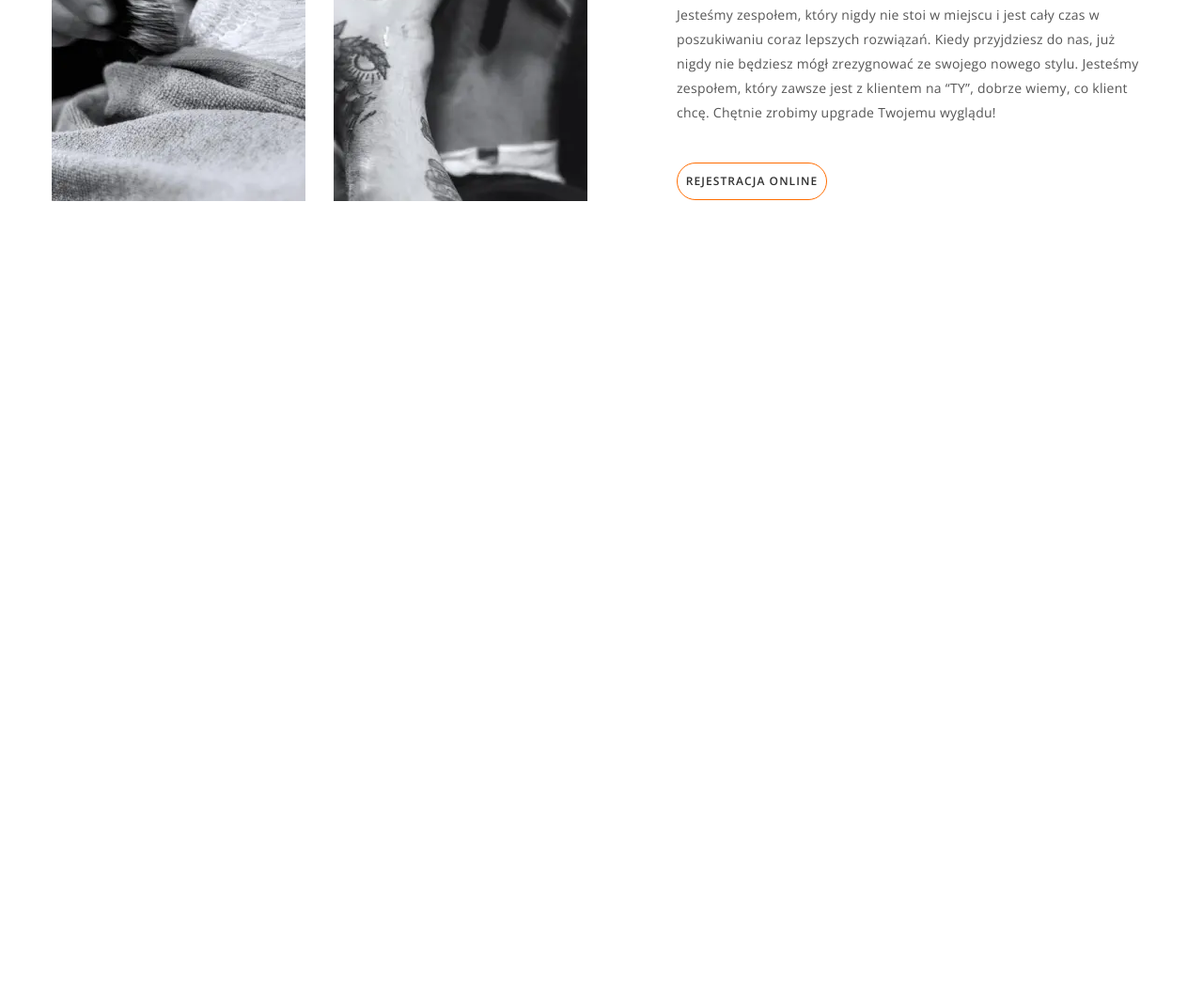
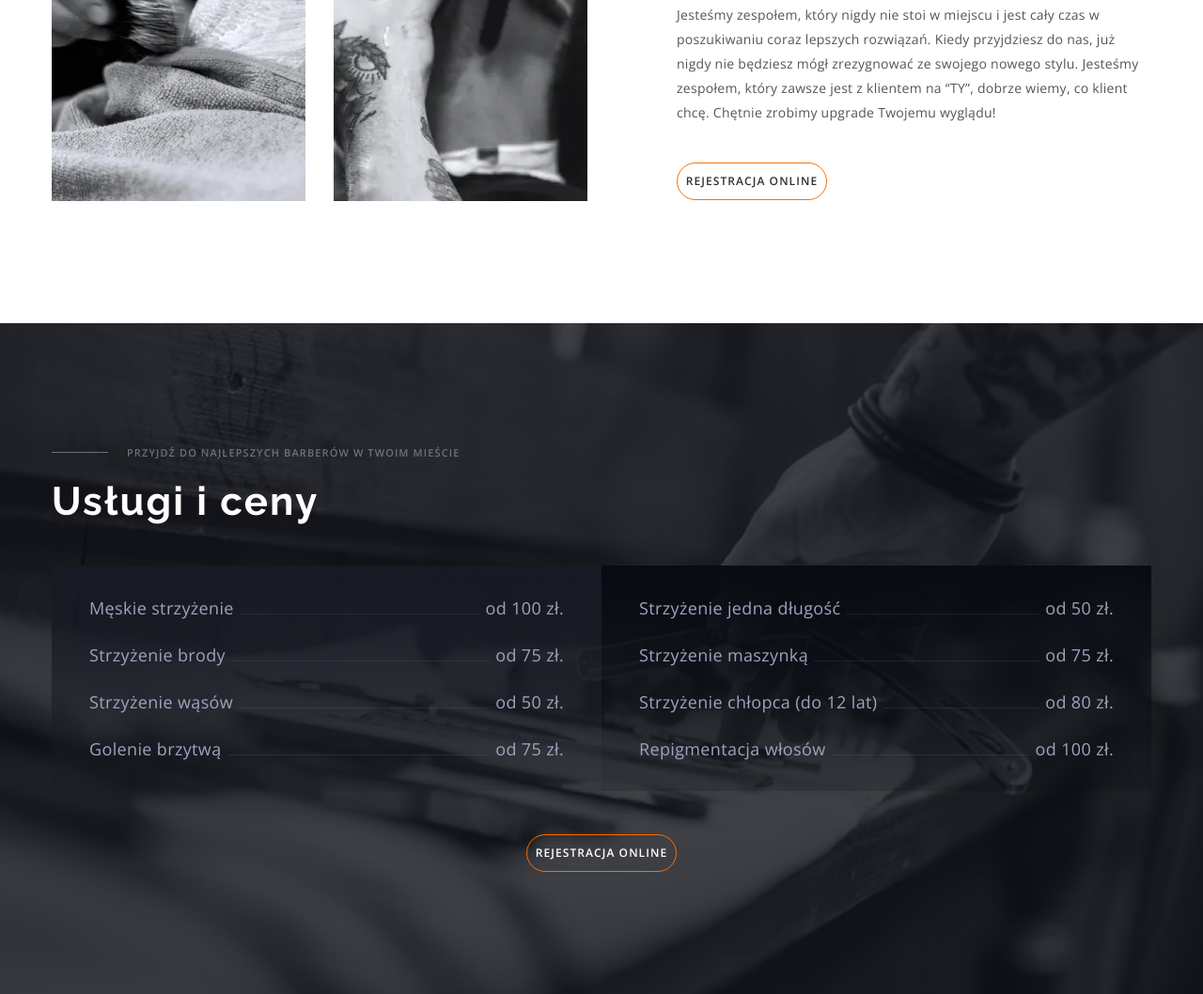
Before and after one commit to dawidmarek95x/HTML_CSS-Barbershop_page, a plain HTML site: page index.html in a window 1280 px wide. Shown: the part 1039-2097 px from the top of the page at 94% size. Before the commit the page ends 1383 px from the top, so only its background shows below. Drawn offline with nearby package versions, Linux system fonts and the light colour scheme.

Commit message:
Added @media for services and prices section

```diff
--- a/index.html
+++ b/index.html
@@ -146,7 +146,7 @@
       </section>
 
       <!-- SERVICES AND PRICES -->
-      <!-- <section class="services section">
+      <section class="services section">
         <div class="container">
           <p class="undertitle undertitle--dark-theme">PRZYJDŹ DO NAJLEPSZYCH BARBERÓW W TWOIM MIEŚCIE</p>
           <h2 class="secondary-header secondary-header--dark-theme">Usługi i ceny</h2>
@@ -198,7 +198,7 @@
           </div>
           <button class="modal-btn modal-btn--dark-theme" type="button" data-modal-open>REJESTRACJA ONLINE</button>
         </div>
-      </section> -->
+      </section>
 
       <!-- WHY US -->
       <!-- <section class="why-us section">
--- a/sass/components/_secondary-header.scss
+++ b/sass/components/_secondary-header.scss
@@ -2,7 +2,7 @@
   font-family: $secondaryFont;
   font-weight: 700;
   font-size: 42px;
-  line-height: 1.167;
+  line-height: 1.174;
   letter-spacing: 0.05em;
 }
 
--- a/sass/layout/_services.scss
+++ b/sass/layout/_services.scss
@@ -1,6 +1,6 @@
 .services {
   background-color: $bgColorServices;
-  background-image: url(../images/services-bg.png);
+  background-image: url(../images/services/services-bg-mobile.png);
   background-repeat: no-repeat;
   background-size: cover;
 
@@ -15,28 +15,20 @@
 }
 
 .services__list--wrapper {
-  display: flex;
-  margin-bottom: 46px;
+  margin-bottom: 50px;
+  padding: 30px;
+  background-image: linear-gradient(
+    180deg,
+    #171a24 0%,
+    rgba(23, 26, 36, 0.2) 100%
+  );
 }
 
 .services__list {
-  width: 50%;
-  padding: 30px 40px;
+  width: 100%;
 
-  &:nth-child(odd) {
-    background-image: linear-gradient(
-      180deg,
-      #171a24 0%,
-      rgba(23, 26, 36, 0.2) 100%
-    );
-  }
-
-  &:nth-child(even) {
-    background-image: linear-gradient(
-      180deg,
-      #090b13 0%,
-      rgba(9, 11, 19, 0.2) 100%
-    );
+  &:not(:last-child) {
+    margin-bottom: 20px;
   }
 }
 
@@ -51,8 +43,8 @@
 }
 
 .services__name {
-  font-size: 18px;
-  line-height: 1.667;
+  font-size: 14px;
+  line-height: 2.143;
   letter-spacing: 0.02em;
   color: $colorSecondaryDarkTheme;
 }
@@ -66,9 +58,93 @@
 }
 
 .services__price {
-  font-size: 18px;
-  line-height: 1.667;
-  letter-spacing: 0.02em;
-  color: $colorSecondaryDarkTheme;
+  @extend .services__name;
   text-align: right;
 }
+
+@media screen and (min-device-pixel-ratio: 2),
+  screen and (min-resolution: 192dpi),
+  screen and (min-resolution: 2dppx) {
+  .services {
+    background-image: url(../images/services/services-bg-mobile@2x.png);
+  }
+}
+
+@media screen and (min-width: 768px) {
+  .services {
+    background-image: url(../images/services/services-bg-tablet.png);
+  }
+
+  .services__list--wrapper {
+    padding: 30px 40px;
+  }
+
+  .services__name {
+    font-size: 18px;
+    line-height: 1.667;
+  }
+
+  @media screen and (min-device-pixel-ratio: 2),
+  screen and (min-resolution: 192dpi),
+  screen and (min-resolution: 2dppx) {
+    .services {
+      background-image: url(../images/services/services-bg-tablet@2x.png);
+    }
+  }
+}
+
+@media screen and (min-width: 1200px) {
+  .services {
+    background-image: url(../images/services/services-bg-desktop.png);
+  }
+
+  .services__list--wrapper {
+    display: flex;
+    margin-bottom: 46px;
+    padding: 0;
+    background-image: none;
+  }
+
+  .services__list {
+    width: 50%;
+    padding: 30px 40px;
+
+    &:not(:last-child) {
+      margin-bottom: 0;
+    }
+
+    &:nth-child(odd) {
+      background-image: linear-gradient(
+        180deg,
+        #171a24 0%,
+        rgba(23, 26, 36, 0.2) 100%
+      );
+    }
+
+    &:nth-child(even) {
+      background-image: linear-gradient(
+        180deg,
+        #090b13 0%,
+        rgba(9, 11, 19, 0.2) 100%
+      );
+    }
+  }
+
+  .services__item {
+    display: flex;
+    justify-content: space-between;
+    align-items: baseline;
+
+    &:not(:last-child) {
+      margin-bottom: 20px;
+    }
+  }
+
+  @media screen and (min-device-pixel-ratio: 2),
+  screen and (min-resolution: 192dpi),
+  screen and (min-resolution: 2dppx) {
+    .services {
+      background-image: url(../images/services/services-bg-desktop@2x.png);
+    }
+  }
+}
```
Also changed, not shown: css/main.css, css/main.min.css, images/services-bg.png (deleted), images/services/services-bg-desktop.png (added), images/services/services-bg-desktop@2x.png (added), images/services/services-bg-mobile.png (added), images/services/services-bg-mobile@2x.png (added), images/services/services-bg-tablet.png (added), images/services/services-bg-tablet@2x.png (added), 2 other files.
